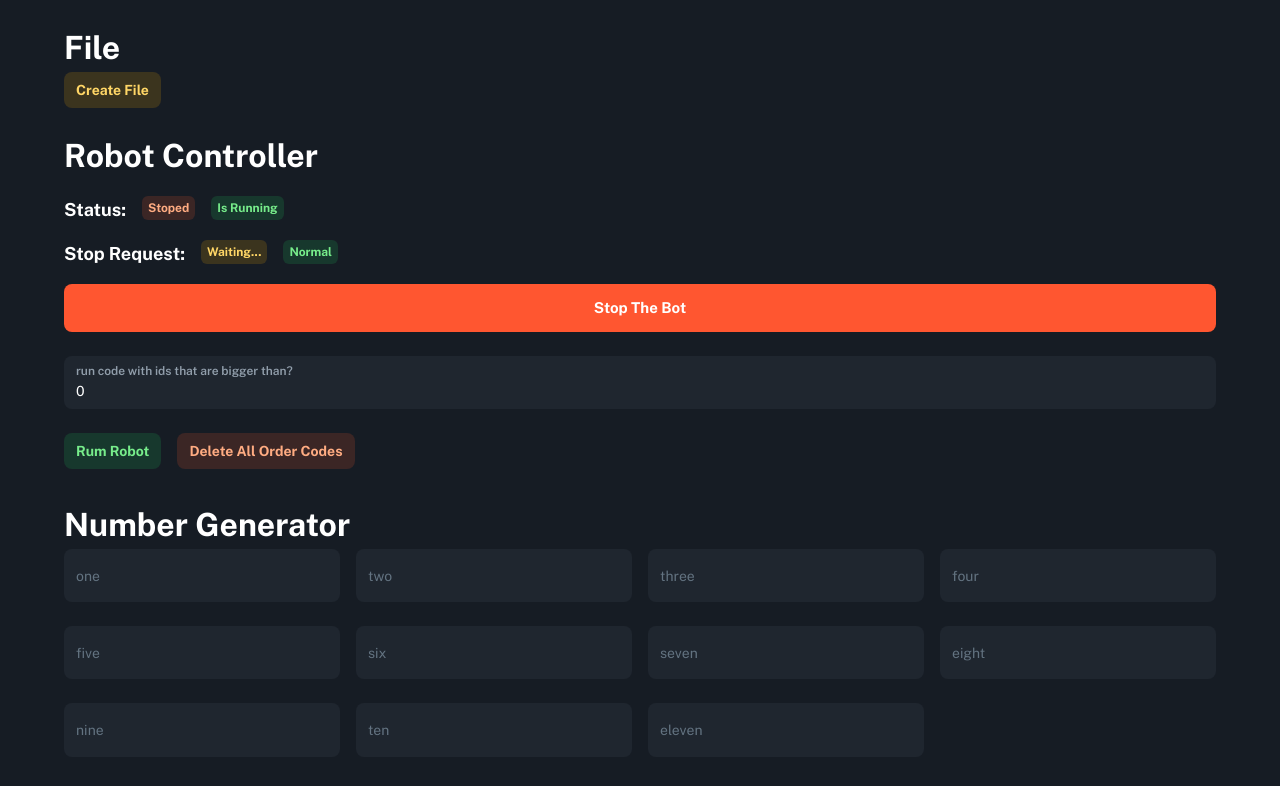
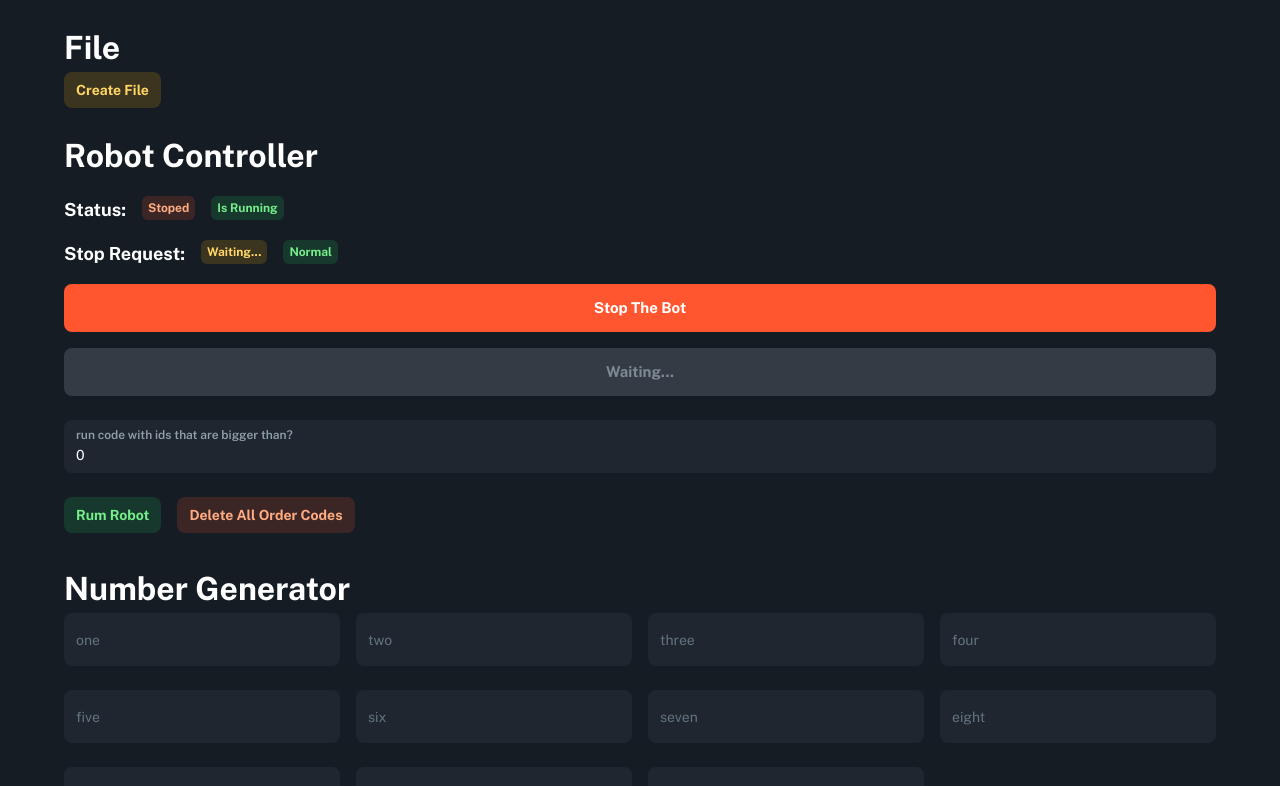
Before and after one commit to alirezakargar1380/exporting-data-react, a Next.js app: page / in a window 1280 px wide. Shown: the top 786 px of the page. Built offline with nearby package versions, Linux system fonts and the light colour scheme; no server answers.

Commit message:
Update robot.tsx

```diff
--- a/src/sections/robot/robot.tsx
+++ b/src/sections/robot/robot.tsx
@@ -98,6 +98,7 @@ export default function Robot() {
                             <Label variant="soft" color="success">normal</Label>
                         </Box>
                         <Button variant="contained" color="error" size="large">Stop The Bot</Button>
+                        <Button variant="contained" color="error" size="large" disabled>Waiting...</Button>
                     </Stack>
                     <TextField label="run code with ids that are bigger than?" value={biggerThan} variant="filled" sx={{ width: 1, my: 3 }} onChange={(e: any) => setBiggerThan(e.target.value)} />
                     <Stack direction={'row'} spacing={2}>
```
